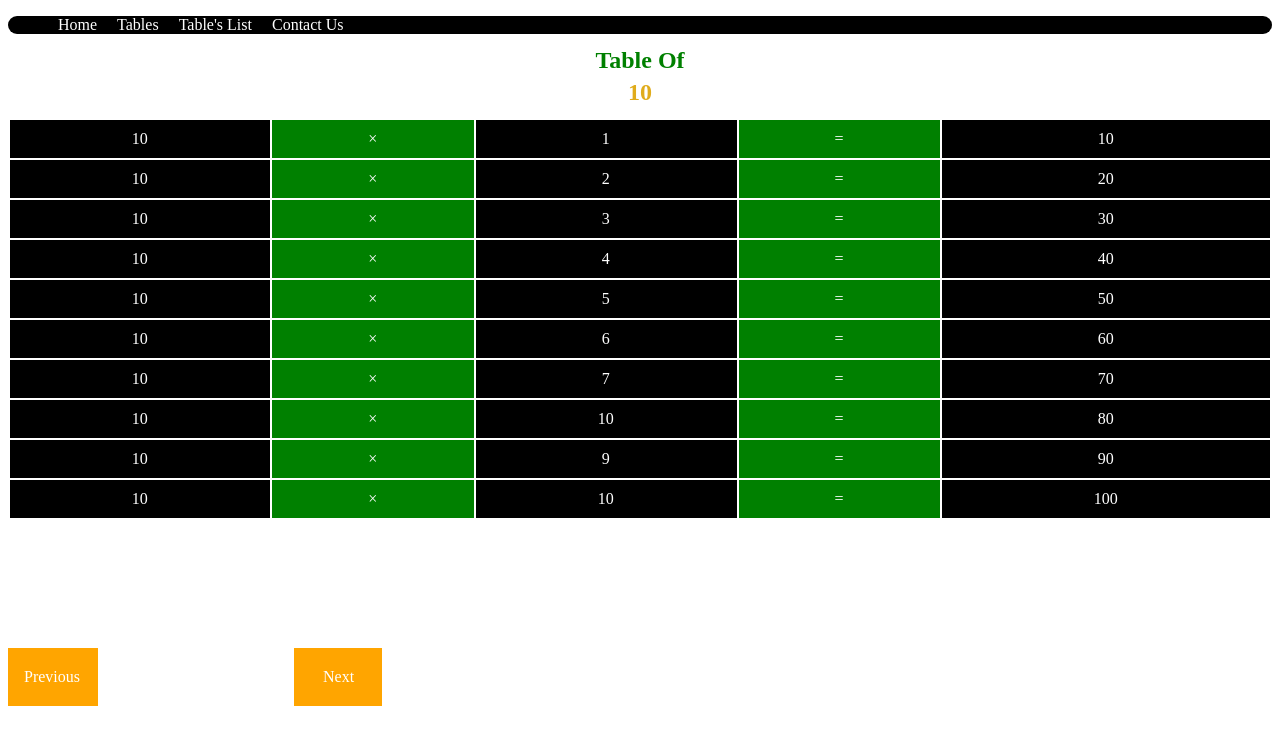
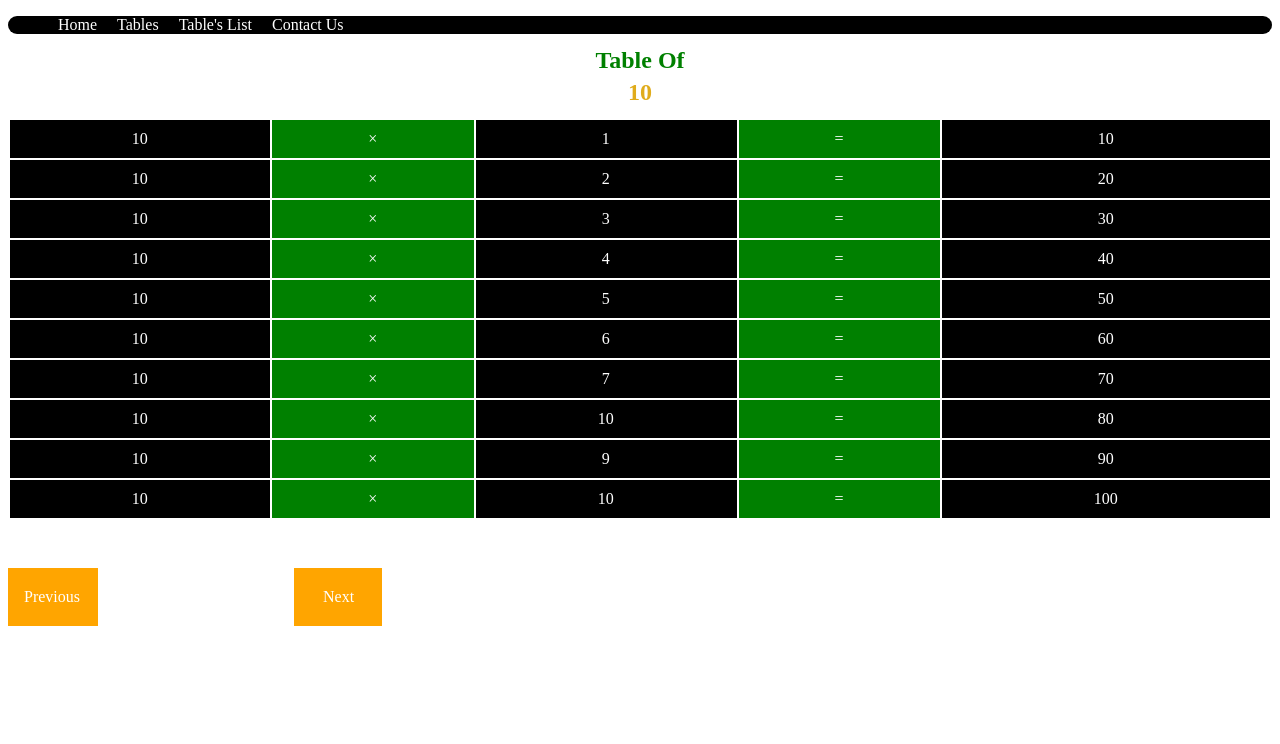
Before and after one commit to HMuneer/table-of-10, a plain HTML site: page index.html in a window 1280 px wide. Drawn offline with Linux system fonts and the light colour scheme.

Commit message:
Add files via upload

```diff
--- a/index.html
+++ b/index.html
@@ -46,7 +46,7 @@ span{
 	text-decoration:none;
 	display:inline-block;
 	padding: 20px 18px 20px 16px;
-	margin-top:8pc;
+	margin-top:3pc;
 }
 .next{
 color: white;
@@ -54,7 +54,7 @@ background-color:orange;
 text-decoration:none;
 display:inline-block;
 padding: 20px 28px 20px 29px;
-margin-top:8pc;
+margin-top:3pc;
 margin-left:12pc;
 }
 .navbar {
```
